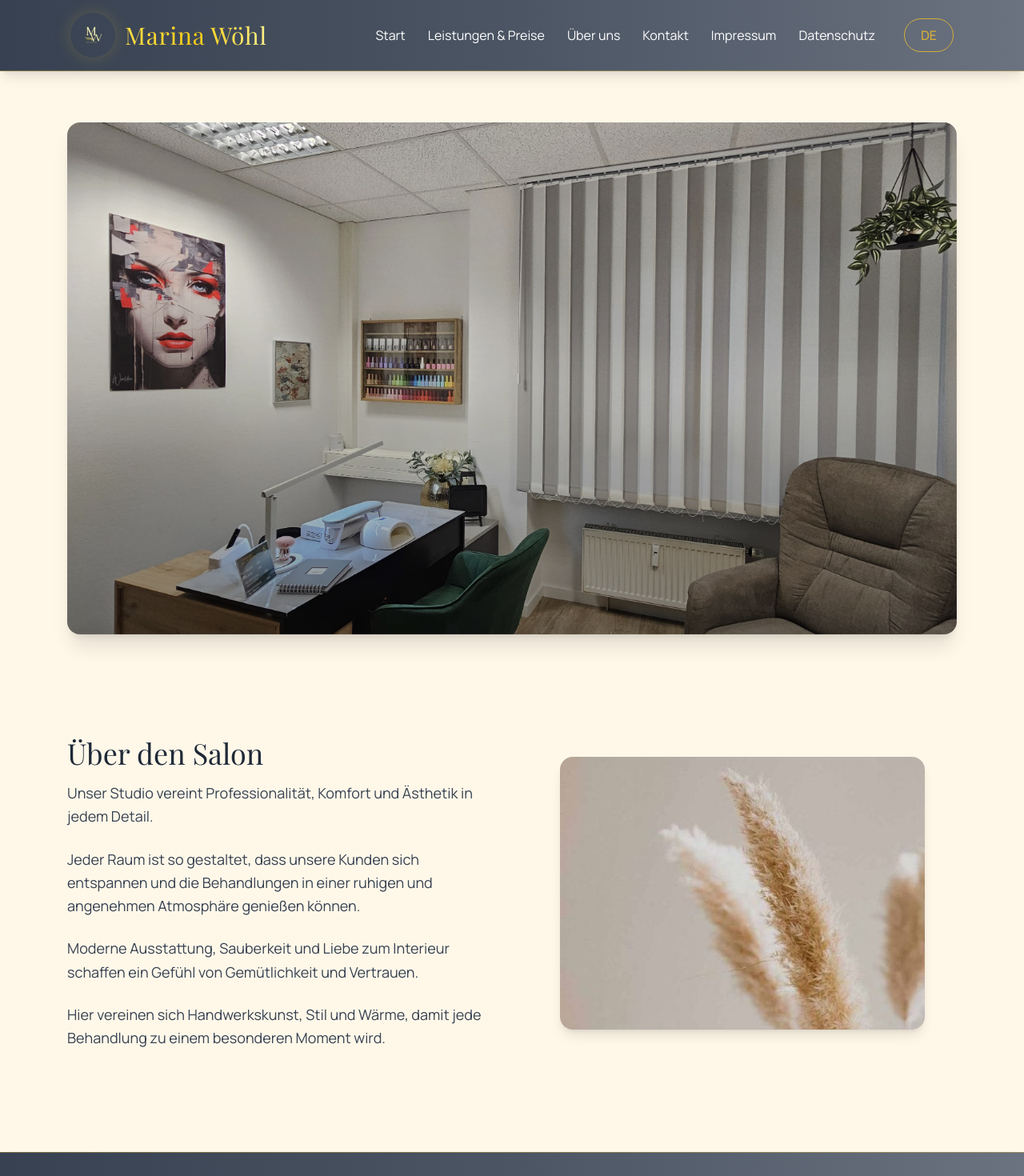
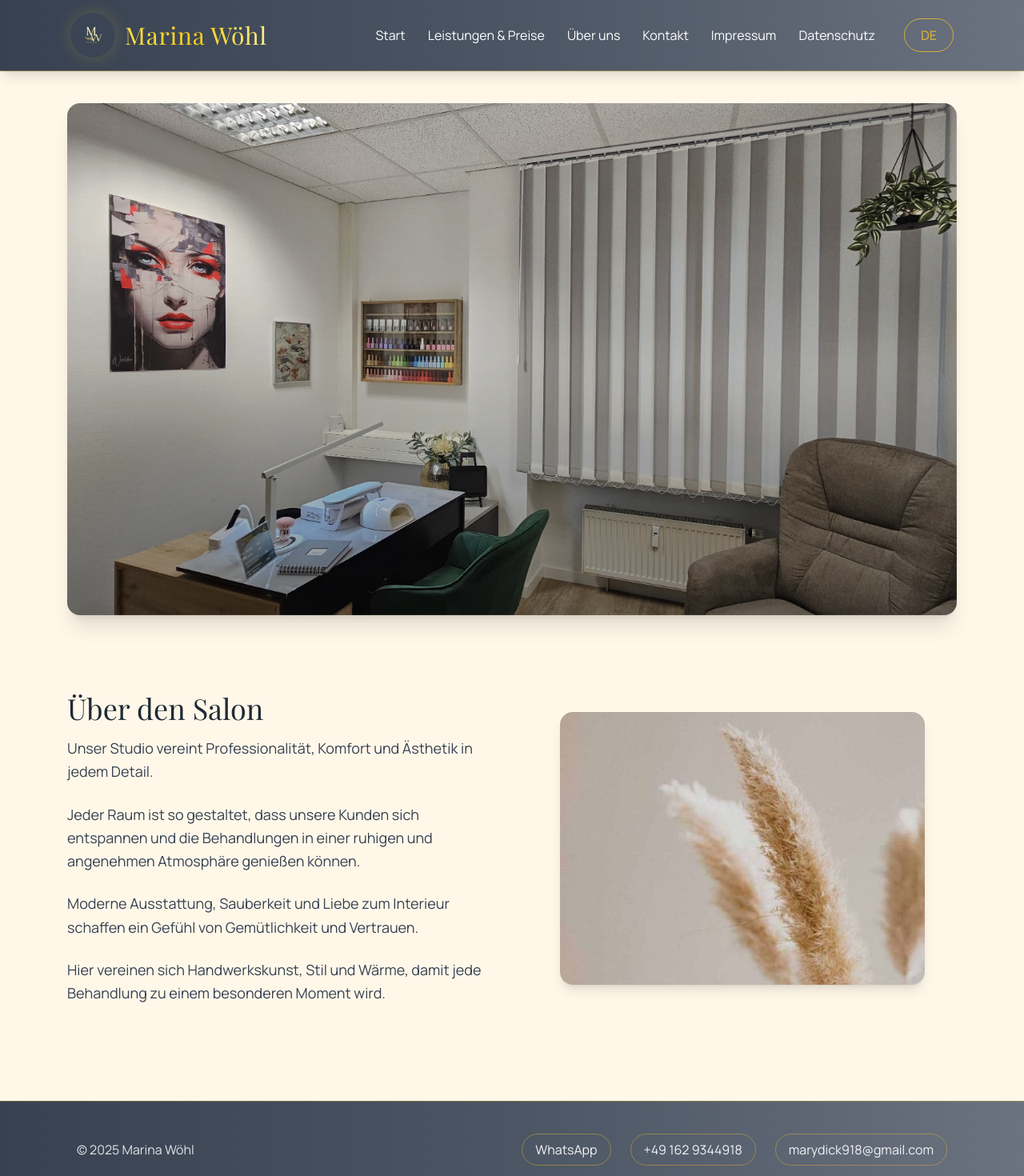
Before and after one commit to KristinaR-design/MarinaSalon, a Next.js app: page /about in a window 1280 px wide. Shown: the top 1470 px of the page at 80% size. Built offline with nearby package versions, Linux system fonts and the light colour scheme; a web font is replaced by a local one.

Commit message:
refactor: adjust padding and spacing in About page layout for improved design consistency

```diff
--- a/src/app/about/page.tsx
+++ b/src/app/about/page.tsx
@@ -8,10 +8,10 @@ export default function About() {
 
     return (
         <>
-            <div className="max-w-6xl mx-auto px-5 py-10 md:py-16 space-y-8">
+            <div className="max-w-6xl mx-auto px-5 py-3 md:py-10 space-y-4 border-radius-2xl">
                 <Slider />
             </div>
-            <section className="max-w-6xl mx-auto px-5 py-16 grid md:grid-cols-2 gap-10 items-start">
+            <section className="max-w-6xl mx-auto px-5 py-14 grid md:grid-cols-2 gap-10 items-start">
 
                 <div>
 
```
